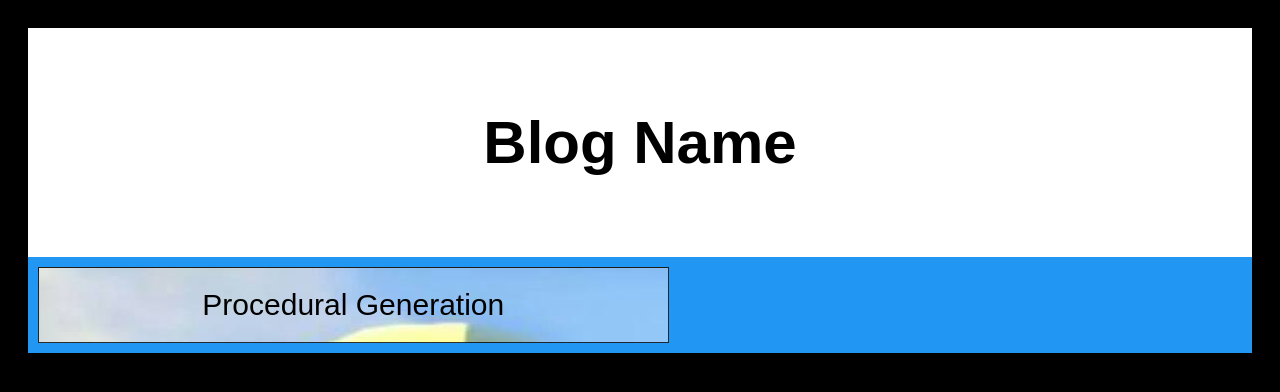
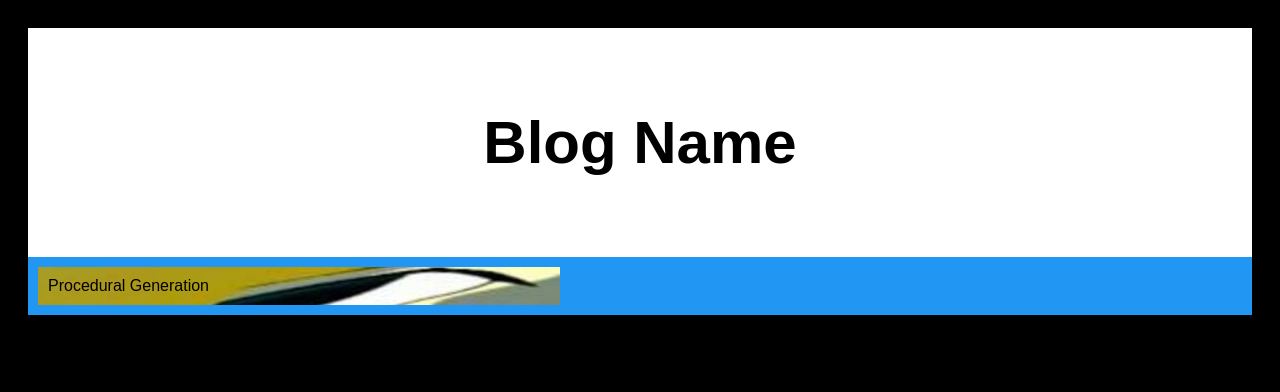
Before and after one commit to MatthewTheGuyMason/MatthewTheGuyMason.github.io, a plain HTML site: page index.html in a window 1280 px wide. Drawn offline with Linux system fonts and the light colour scheme.

Commit message:
Fixing link image

```diff
--- a/index.html
+++ b/index.html
@@ -40,6 +40,17 @@ body {
   text-align: center;
 }
 
+.ProGen-grid-item {
+  display: grid;
+  grid-template-columns: auto auto auto;
+  background-color: #2196F3;
+  padding: 10px;
+  background-image: url('img_girl.jpg');
+  background-repeat: no-repeat;
+  background-attachment: fixed;
+  background-size: 100% 100%;
+}
+
 </style>
 </head>
 <body>
@@ -49,7 +60,7 @@ body {
 </div>
 
 <div class="grid-container">
-    <div style="background-image: url('Lonk.jpg');" class="grid-item">Procedural Generation</div>
+    <div style="background-image: url('Lonk.jpg');" class="ProGen-grid-item">Procedural Generation</div>
   </div>
 
 </body>
```
